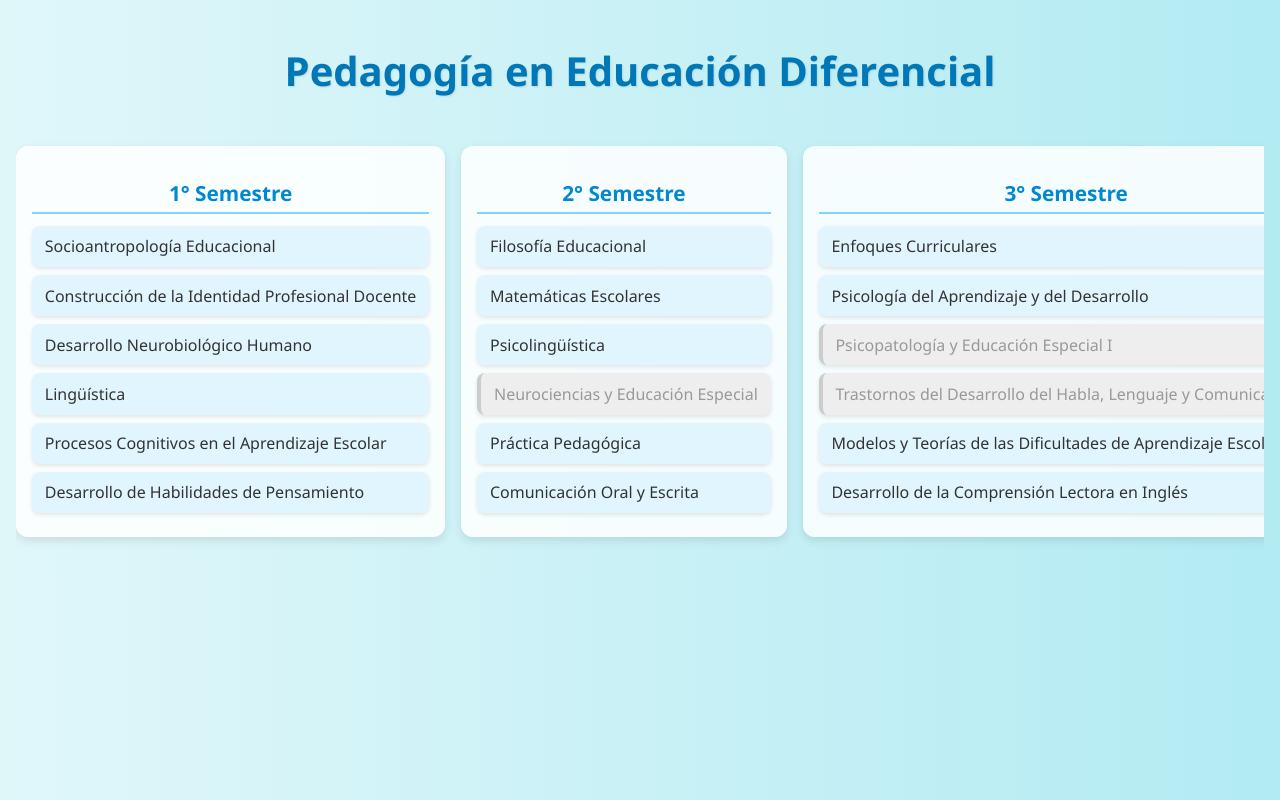
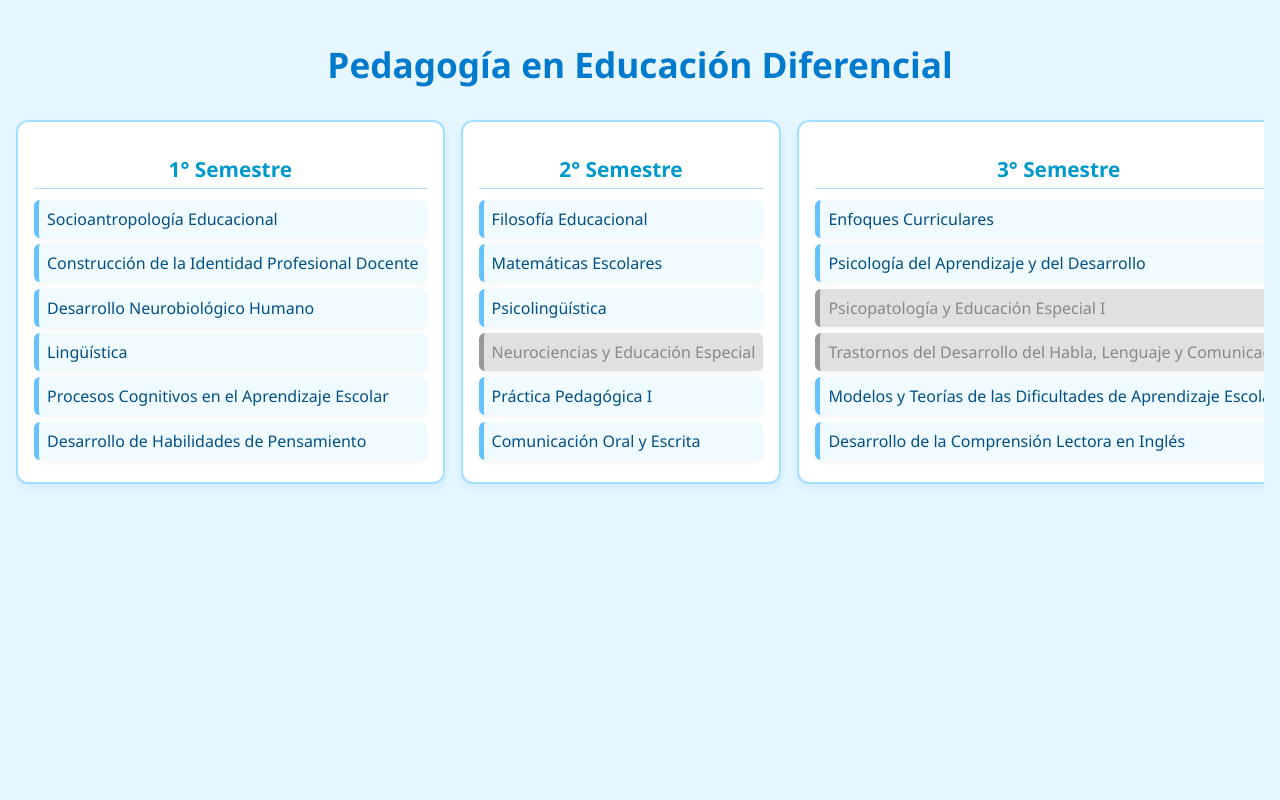
Before and after one commit to CristianMauri9/Malla-EDI, a plain HTML site: page index.html in a window 1280 px wide. Drawn offline with Linux system fonts and the light colour scheme.

Commit message:
Update index.html

```diff
--- a/index.html
+++ b/index.html
@@ -5,92 +5,77 @@
   <title>Pedagogía en Educación Diferencial</title>
   <style>
     body {
-      font-family: 'Segoe UI', sans-serif;
+      font-family: "Segoe UI", sans-serif;
+      background: #e6f7ff;
       margin: 0;
       padding: 1rem;
-      background: linear-gradient(to right, #e0f7fa, #b2ebf2);
-      color: #333;
+      color: #034f84;
     }
-
     h1 {
       text-align: center;
-      color: #0077b6;
-      margin-bottom: 2rem;
-      font-size: 2.5rem;
-      text-shadow: 1px 1px 2px rgba(0,0,0,0.1);
+      font-size: 2.2rem;
+      color: #007acc;
+      margin-bottom: 1rem;
     }
-
     .grid {
       display: flex;
       overflow-x: auto;
       gap: 1rem;
       padding: 1rem 0;
     }
-
     .semester {
-      background: #ffffffd9;
+      background: #ffffff;
+      border: 2px solid #a3dfff;
       border-radius: 12px;
       padding: 1rem;
-      min-width: 250px;
+      min-width: 220px;
+      box-shadow: 0 4px 10px rgba(0, 123, 255, 0.1);
       flex-shrink: 0;
-      box-shadow: 0 4px 10px rgba(0,0,0,0.1);
-      transition: transform 0.3s;
     }
-
-    .semester:hover {
-      transform: scale(1.02);
-    }
-
     .semester h2 {
+      font-size: 1.3rem;
       text-align: center;
-      color: #0288d1;
-      font-size: 1.3rem;
-      margin-bottom: 0.75rem;
-      border-bottom: 2px solid #81d4fa;
+      margin-bottom: 0.7rem;
+      color: #0099cc;
+      border-bottom: 1px solid #b3e0ff;
       padding-bottom: 0.3rem;
     }
-
     .subject {
-      background: #e1f5fe;
-      border-radius: 8px;
-      padding: 0.6rem 0.8rem;
-      margin: 0.5rem 0;
-      box-shadow: 0 2px 4px rgba(0,0,0,0.1);
+      background: #f0fbff;
+      border-left: 5px solid #66c2ff;
+      border-radius: 6px;
+      padding: 0.5rem;
+      margin: 0.4rem 0;
+      box-shadow: 0 2px 5px rgba(0,0,0,0.05);
       cursor: pointer;
       position: relative;
-      transition: all 0.2s;
+      transition: all 0.2s ease-in-out;
     }
-
     .subject:hover {
-      background: #b3e5fc;
+      background: #d7f0ff;
     }
-
     .subject.completed {
-      background: #a5d6a7;
+      background: #ccf3e0;
       text-decoration: line-through;
-      color: #2e7d32;
-      font-weight: bold;
+      border-left-color: #2ecc71;
     }
-
     .subject.locked {
-      background: #eeeeee;
-      color: #999;
+      background: #e0e0e0;
+      color: #888;
       cursor: not-allowed;
-      border-left: 4px solid #ccc;
+      border-left-color: #999;
     }
-
     .subject.locked:hover::after {
       content: attr(data-tooltip);
       position: absolute;
-      bottom: 110%;
+      bottom: 100%;
       left: 0;
-      background: #0288d1;
+      background: #333;
       color: white;
-      padding: 6px 10px;
-      border-radius: 6px;
+      padding: 4px 8px;
+      border-radius: 4px;
       white-space: nowrap;
       font-size: 0.75rem;
-      box-shadow: 0 2px 5px rgba(0,0,0,0.2);
     }
   </style>
 </head>
@@ -113,7 +98,7 @@
         "Matemáticas Escolares",
         "Psicolingüística",
         "Neurociencias y Educación Especial",
-        "Práctica Pedagógica",
+        "Práctica Pedagógica I",
         "Comunicación Oral y Escrita"
       ],
       "3° Semestre": [
@@ -138,7 +123,7 @@
         "Psicopedagogía y Didáctica de la Lengua Escrita",
         "Psicopatología y Educación Especial II",
         "Epistemología y Paradigmas de la Investigación Educacional",
-        "Práctica Pedagógica"
+        "Práctica Pedagógica II"
       ],
       "6° Semestre": [
         "Diseño de Procesos Evaluativos para el Aprendizaje",
@@ -152,7 +137,7 @@
         "Fundamentos para la Inclusión Educacional",
         "Psicopedagogía y Didáctica de las Dificultades de la Lectura y del Aprendizaje de las Matemáticas",
         "Teoría y Aplicaciones Curriculares de la Evaluación Psicopedagógica",
-        "Práctica Pedagógica",
+        "Práctica Pedagógica III",
         "Análisis de Proyectos de Investigación Educativa"
       ],
       "8° Semestre": [
@@ -189,7 +174,9 @@
       "Psicopedagogía del Pensamiento Crítico y Creativo": ["Desarrollo de Habilidades de Pensamiento"],
       "Practicum en Evaluación y Diagnóstico Psicopedagógico": ["Fundamentos de la Evaluación y Diagnóstico Psicopedagógico"],
       "Seminario de Licenciatura": ["Metodología de la Investigación Educacional"],
-      "Práctica Profesional": ["Práctica Pedagógica"]
+      "Práctica Pedagógica II": ["Práctica Pedagógica I"],
+      "Práctica Pedagógica III": ["Práctica Pedagógica II"],
+      "Práctica Profesional": ["Práctica Pedagógica III"]
     };
 
     const mallaDiv = document.getElementById('malla');
@@ -216,7 +203,7 @@
           div.classList.add('completed');
         } else if (!puedeActivarse(materia)) {
           div.classList.add('locked');
-          div.setAttribute('data-tooltip', 'Requiere: ' + requisitos[materia].join(', '));
+          div.setAttribute('data-tooltip', 'Requiere: ' + requisitos[materia]?.join(', '));
         }
 
         div.addEventListener('click', () => {
```
